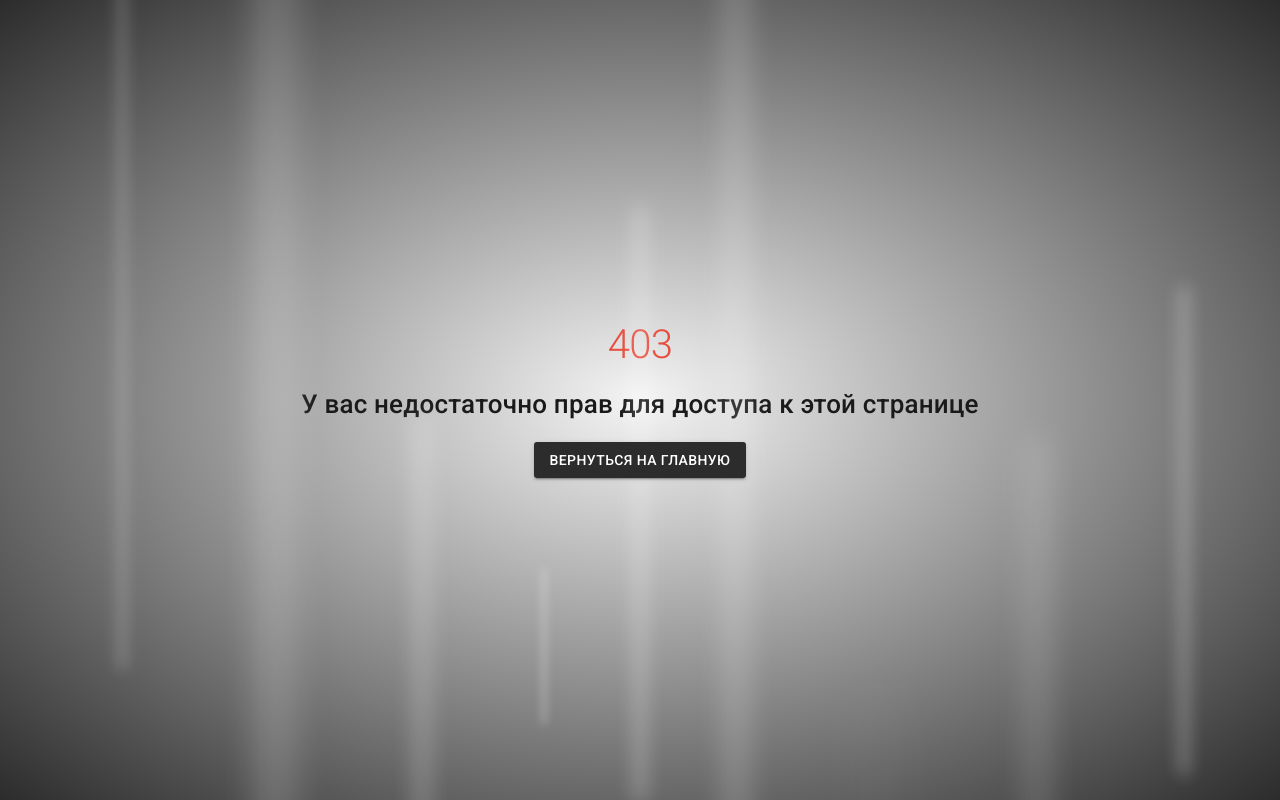
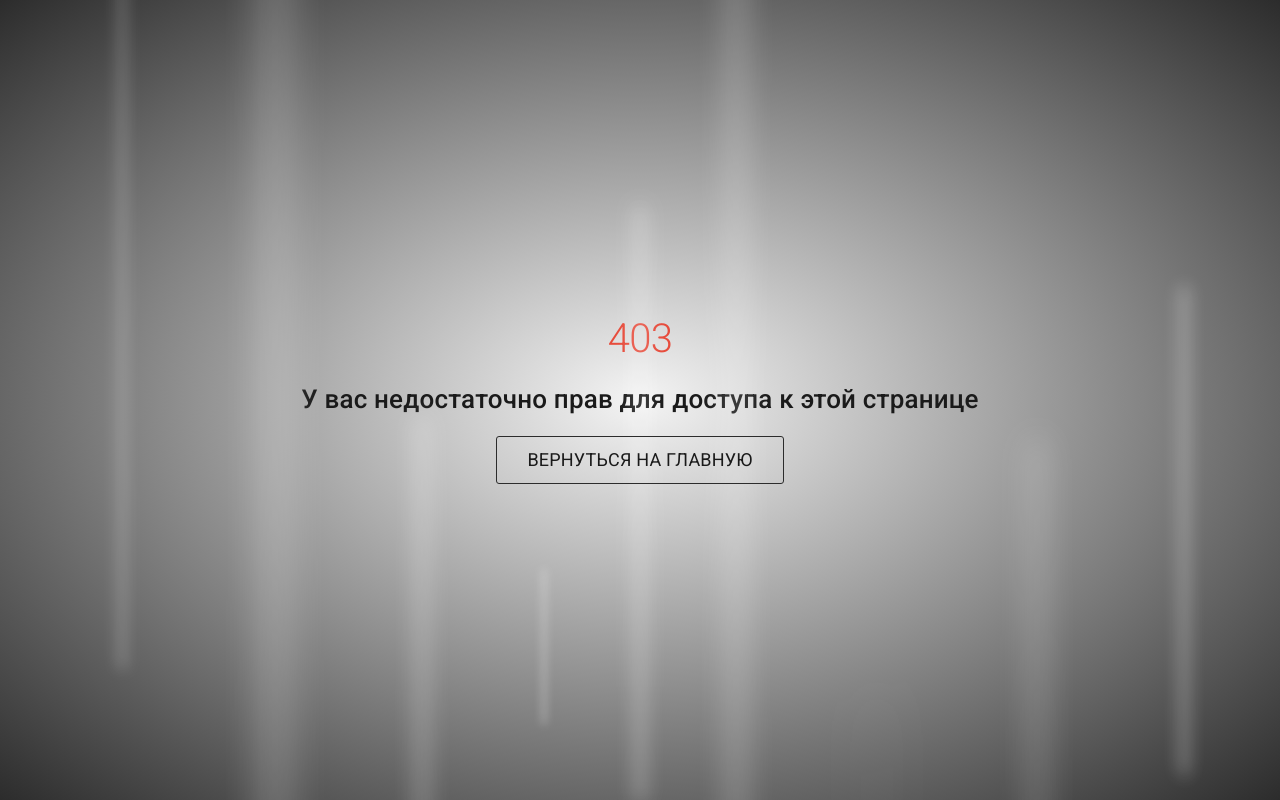
Before and after one commit to ath31st/window_calculator, a Next.js app in the folder client/: page /403 in a window 1280 px wide. Built offline with nearby package versions, Linux system fonts and the light colour scheme; no server answers; what @mui/material-nextjs would draw is missing.

Commit message:
change default button in 403 page

```diff
--- a/client/src/app/403/page.tsx
+++ b/client/src/app/403/page.tsx
@@ -1,8 +1,9 @@
 'use client';
 
 import React from 'react';
-import { Box, Typography, Button } from '@mui/material';
+import { Box, Typography } from '@mui/material';
 import { useRouter } from 'next/navigation';
+import GradientButton from '@/components/buttons/GradientButton';
 
 const ForbiddenPage: React.FC = () => {
   const router = useRouter();
@@ -25,13 +26,9 @@
       <Typography variant="h6">
         У вас недостаточно прав для доступа к этой странице
       </Typography>
-      <Button
-        variant="contained"
-        color="primary"
-        onClick={() => router.push('/')}
-      >
-        Вернуться на главную
-      </Button>
+      <GradientButton onClick={() => router.replace('/')}>
+        <Typography variant="body2">Вернуться на главную</Typography>
+      </GradientButton>
     </Box>
   );
 };
```
